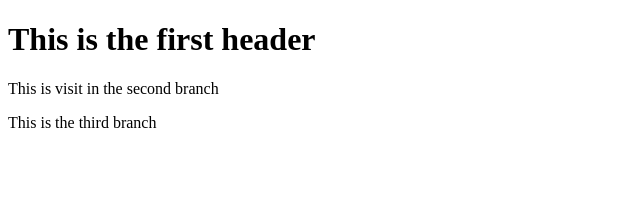
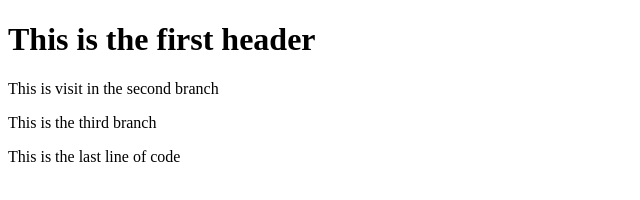
Before and after one commit to bvdaviesjr/master-git, a plain HTML site: page index.html in a window 1280 px wide. Shown: the whole page, without its empty margins (0-640 px from the left). Drawn offline with Linux system fonts and the light colour scheme.

Commit message:
Update index.html
Last time of code

```diff
--- a/index.html
+++ b/index.html
@@ -13,6 +13,7 @@
     <h1> This is the first header</h1>
     <p>This is visit in the second branch</p>
     <p> This is the third branch</p>
+    <p> This is the last line of code </p>
 </body>
 
 </html>
```
